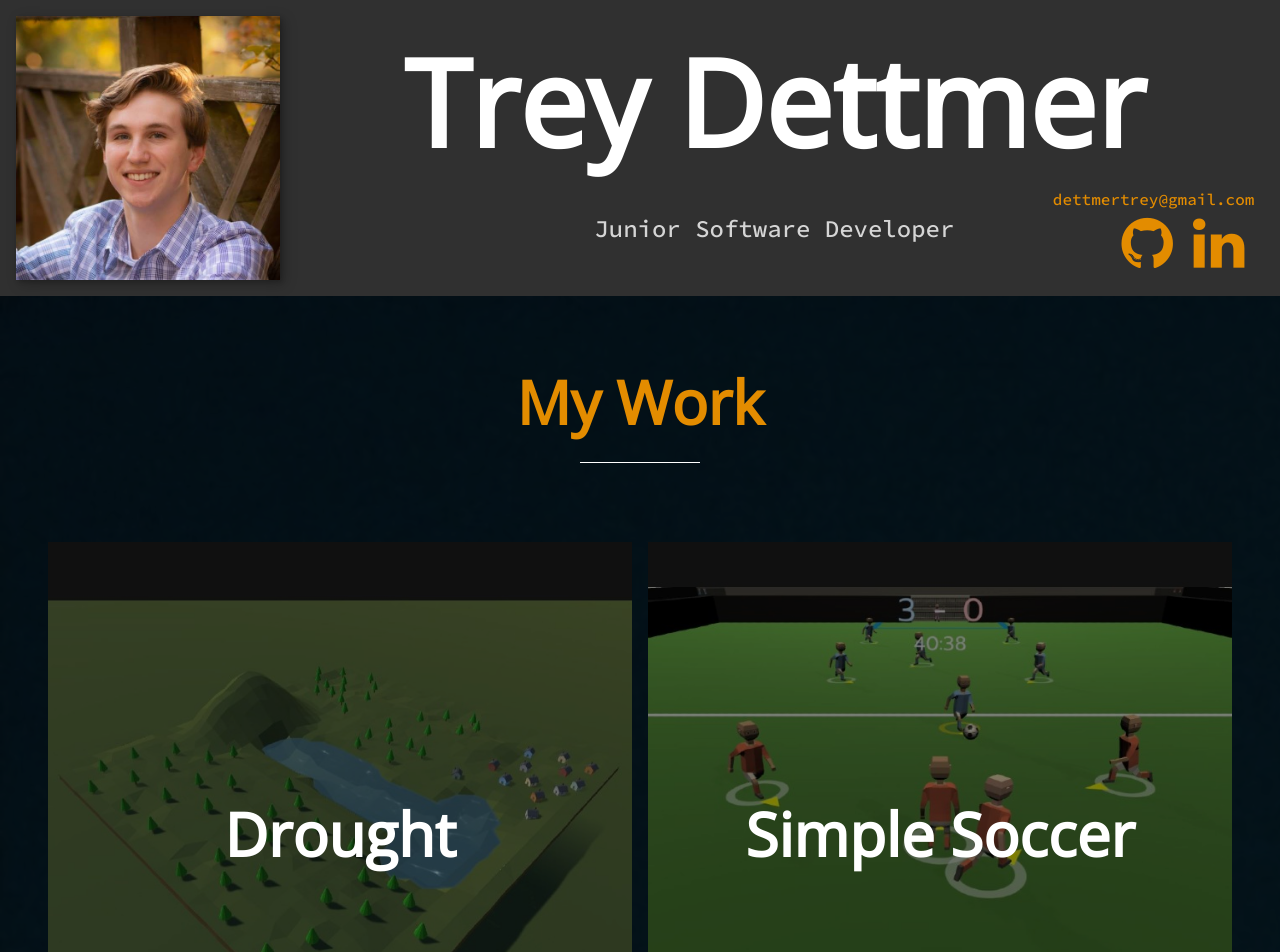
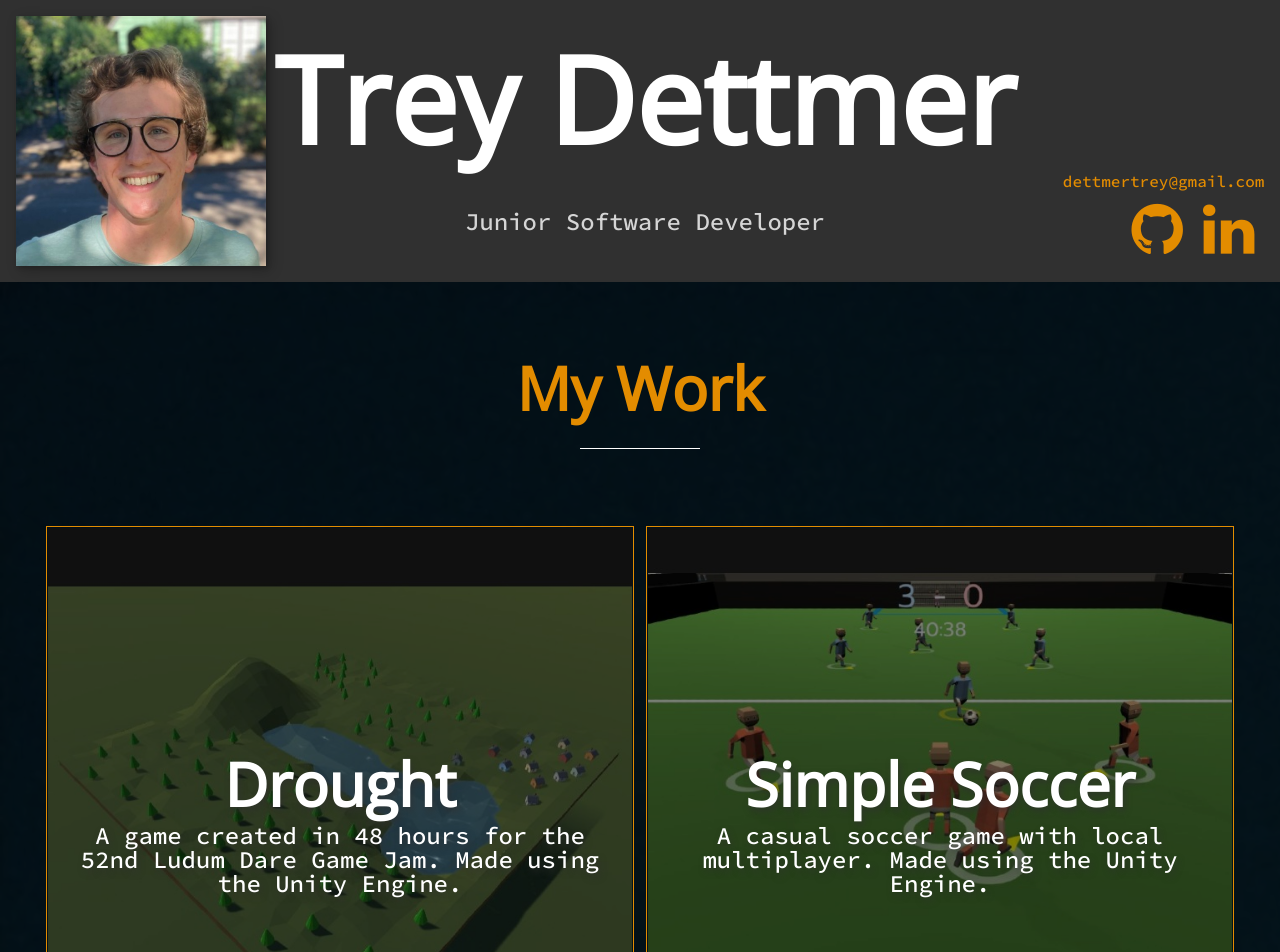
Before and after one commit to TreyDettmer/portfolio, an Angular app: page / in a window 1280 px wide. Shown: the top 952 px of the page. Built offline with nearby package versions, Linux system fonts and the light colour scheme.

Commit message:
updated profile pic, fixed alignment issue, fixed mobile appearance

```diff
--- a/src/app/app.component.html
+++ b/src/app/app.component.html
@@ -1,6 +1,6 @@
 <header>
   <div class="profile-img">
-    <img src="assets/img/seniorphoto.jpg" alt="Image of Trey Dettmer" class = "profile-img-img">
+    <img src="assets/img/ProfilePhoto.jpg" alt="Image of Trey Dettmer" class = "profile-img-img">
   </div>
   <div class="page-title">
     <h1>Trey Dettmer</h1>
--- a/src/styles.scss
+++ b/src/styles.scss
@@ -26,11 +26,37 @@
         0.125em 0.125em 0.25em rgba(0,0,0,0.15);
 }
 
+@keyframes fade-in {
+  0% {
+    opacity: 0;
+  }
+  100% {
+    opacity: 1;
+  }
+}
+@keyframes fade-out {
+  0% {
+    opacity: 1;
+  }
+  100% {
+    opacity: 0;
+  }
+}
+
 
 
 @media (min-width: 964px){
   :root {
     --fs-h1: 7.5rem;
+    --fs-h2: 3.75rem;
+    --fs-h3: 1.5rem;
+    --fs-body: 1.125rem;
+  }
+}
+
+@media (min-width: 964px) and (max-width:1267px){
+  :root {
+    --fs-h1: 5.5rem;
     --fs-h2: 3.75rem;
     --fs-h3: 1.5rem;
     --fs-body: 1.125rem;
@@ -57,10 +83,10 @@
   header {
     display: grid;
     grid-template-areas:
-      "profile-pic page-title page-title"
+      "profile-pic page-title socials"
       "profile-pic page-subtitle socials";
     background-color: var(--clr-dark);
-    grid-template-columns: .7fr 2fr .5fr;
+    grid-template-columns: 20% 60% 20%;
     grid-template-rows: 1fr .5fr;
     grid-column-gap: 5px;
     padding: 1em;
@@ -74,9 +100,10 @@
 
   .profile-img {
     grid-area: profile-pic;
-    max-width: 300px;
-    min-width: 70px;
+    //max-width: 100px;
+    //min-width: 70px;
     position: relative;
+    align-self: center;
     margin: 0 0 0 0;
     padding: 0 0 0 0;
 
@@ -98,9 +125,7 @@
 
 
   .page-subtitle {
-
-    grid-column: 2 / -1;
-    grid-row: 2;
+    grid-area: page-subtitle;
     opacity: .8;
     font-family: var(--ff-secondary);
     font-size: var(--fs-h3);
@@ -110,10 +135,10 @@
 
   .socials {
     grid-area: socials;
-    display: grid;
-    grid-template-areas:
-      "email"
-      "social-medias";
+    display: flex;
+    justify-content: flex-end;
+    flex-direction: column;
+    width: 100%;
     position: relative;
   }
   .portfolio {
@@ -227,11 +252,17 @@
 
 .socials__email {
   font-family: var(--ff-secondary);
-  grid-area: email;
   text-align: right;
 }
 .socials__email a {
   padding: 0 .6em;
+  display: inline-block;
+  //word-wrap: break-word;
+  overflow: hidden;
+  white-space: nowrap;
+  text-overflow: ellipsis;
+  width: 100%;
+
 }
 
 .socials__social-medias-list {
@@ -280,22 +311,23 @@
 
 
 
-
-
-
+@media (hover: hover) {
+  /* targets only devices that can hover */
   .portfolio__item__link:focus {
     position: relative;
     z-index: 2;
   }
 
-.portfolio__item__link:hover .portfolio__item__title,
   .portfolio__item__link:focus{
     transform: translateY(-7em);
   }
 
   .portfolio__item__link:hover .portfolio__item__desc,
   .portfolio__item__link:focus{
-  opacity: 1;
+
+    display: inline-block;
+    animation: fade-in 700ms forwards;
+
   }
 
   .portfolio__item__link:hover,
@@ -308,6 +340,43 @@
   .portfolio__item__link:focus{
     filter: brightness(30%);
   }
+}
+
+@media (hover: none) {
+  /* targets only devices that don't hover */
+  .portfolio__item__link:focus {
+    position: relative;
+    z-index: 2;
+  }
+
+
+  .portfolio__item__link:focus{
+    transform: translateY(-7em);
+  }
+
+  .portfolio__item__link .portfolio__item__desc,
+  .portfolio__item__link:focus{
+    opacity: 1;
+    display: inline-block;
+  }
+
+  .portfolio__item__link,
+  .portfolio__item__link:focus{
+    outline: 1px solid var(--clr-accent);
+    outline-offset: 1px;
+  }
+
+  .portfolio__item__link .portfolio__img,
+  .portfolio__item__link:focus{
+    filter: brightness(50%);
+  }
+
+  .portfolio__item__desc, .portfolio__item__title{
+    text-shadow: 2px 4px 6px rgba(48, 48, 48, 0.608);
+  }
+}
+
+
 
 .portfolio__item__link {
   background: transparent;
@@ -345,19 +414,19 @@
   transition:
    transform 250ms cubic-bezier(.5,0,.5,1);
   text-align: center;
-
+  padding: 10px 0px;
   color: var(--clr-light);
   font-weight: var(--fw-bold);
 }
 
 .portfolio__item__desc {
-  transition:
-    opacity 250ms cubic-bezier(.5,0,.5,1);
+  opacity: 0;
+  transition: opacity 2500ms;
 
-  position: absolute;
+  // position: absolute;
 
-  left: 0;
-  right: 0;
+  // left: 0;
+  // right: 0;
 
   width: 100%;
   color: var(--clr-light);
@@ -366,7 +435,8 @@
   max-width: 90%;
   margin: 0 auto;
   line-height: 1;
-  opacity: 0;
+
+  display: none;
   font-size: var(--fs-h3);
 }
 
```
Also changed, not shown: src/assets/img/ProfilePhoto.jpg (added), 5 other files (tests, documents, lock files or other folders). Lines whose indentation alone changed are shown as unchanged.
